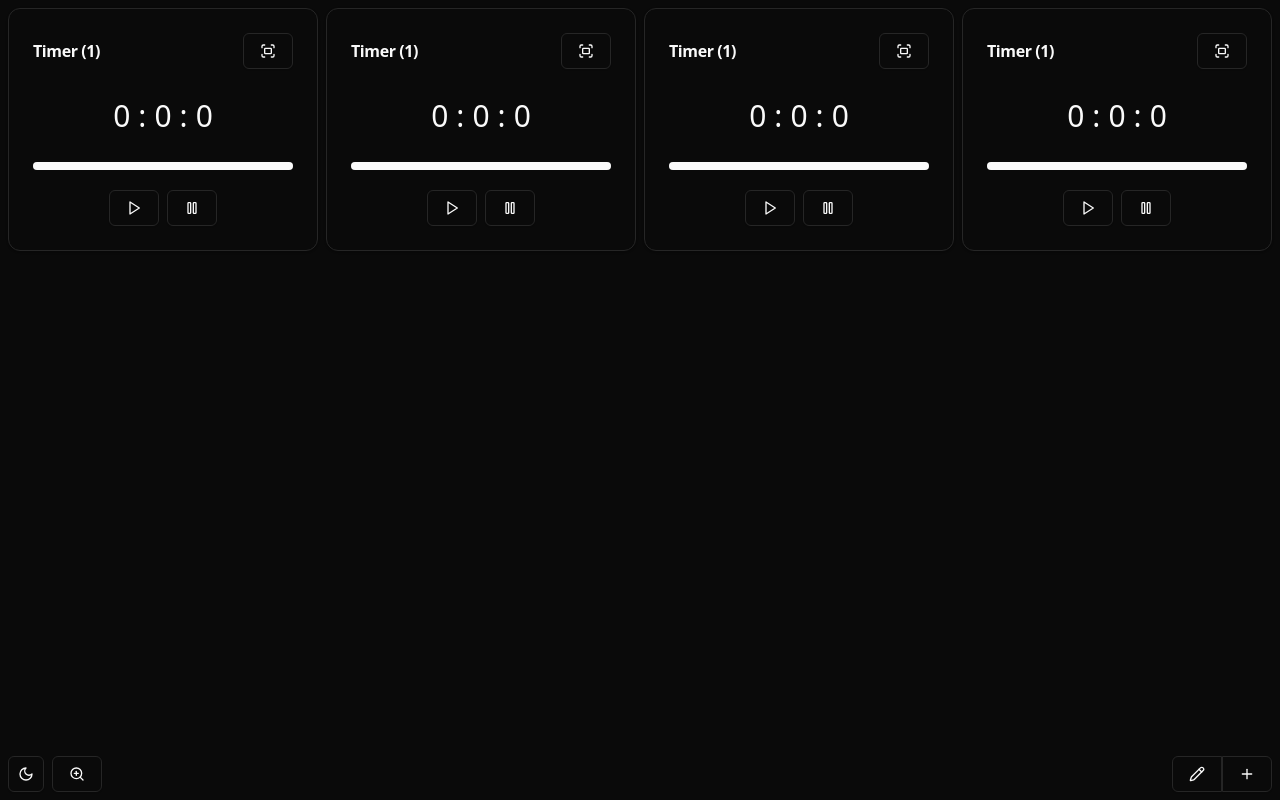
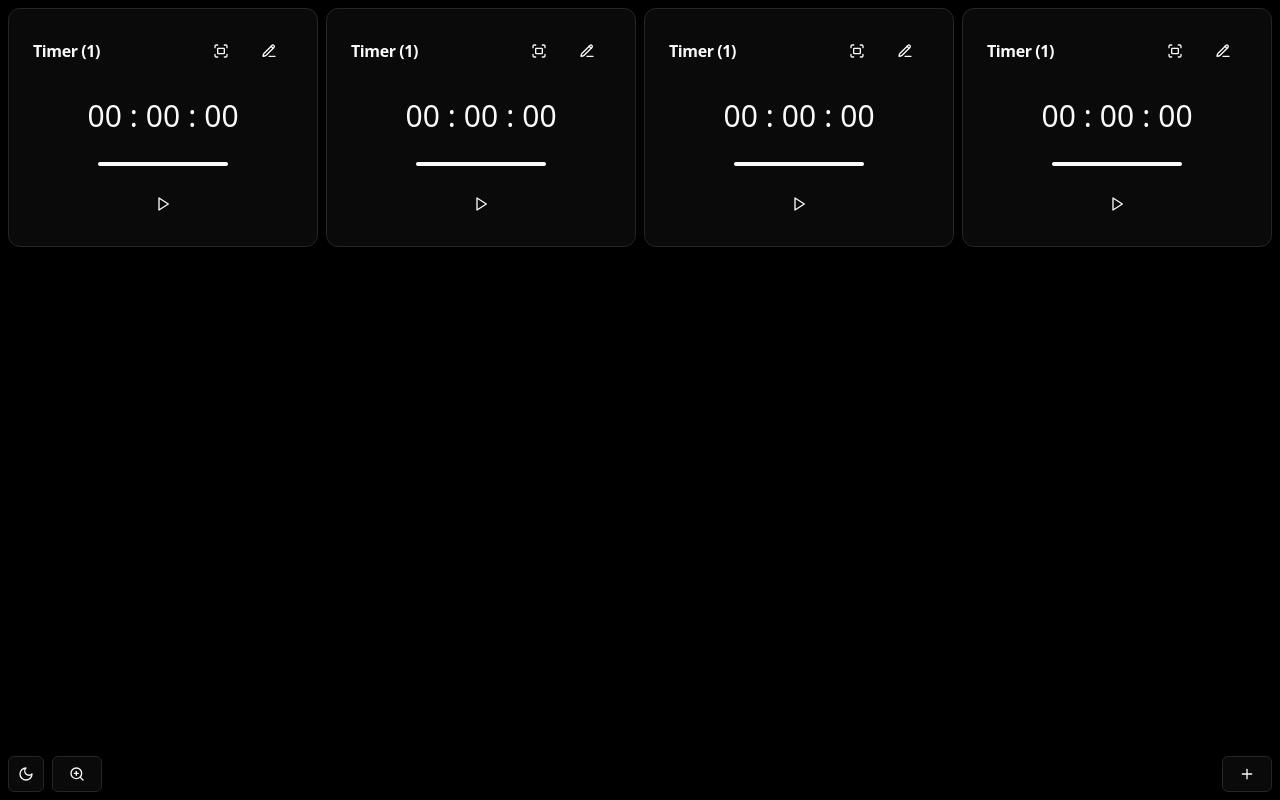
Before and after one commit to gdg-bali/timer-countdown, a React (Vite) app: page / in a window 1280 px wide. Built offline with nearby package versions, Linux system fonts and the light colour scheme.

Commit message:
styling: form create and add timer item

```diff
--- a/src/App.tsx
+++ b/src/App.tsx
@@ -3,12 +3,23 @@ import { ThemeProvider } from "@/components/theme-provider";
 import { Button } from "@/components/ui/button";
 import FullScreenLayout from "@/Layout/full-screen-layout";
 import { Pencil } from "lucide-react";
+import { NotebookPen } from "lucide-react";
 import { Plus } from "lucide-react";
+import {
+  Dialog,
+  DialogContent,
+  DialogFooter,
+  DialogHeader,
+  DialogTitle,
+  DialogTrigger,
+} from "@/components/ui/dialog";
+import { Input } from "@/components/ui/input";
 
 const App = () => {
   return (
     <ThemeProvider defaultTheme="dark" storageKey="vite-ui-theme">
       <FullScreenLayout>
+        <div className="bg-white dark:bg-black transition min-h-screen">
           <div className="grid lg:grid-cols-4 grid-cols-2 gap-2 p-2">
             <CardTimer countTimer={120} />
             <CardTimer countTimer={120} />
@@ -16,12 +27,40 @@ const App = () => {
             <CardTimer countTimer={120} />
           </div>
           <div className="fixed bottom-2 right-2 flex">
-          <Button variant="outline" className="rounded-r-none">
+            {/* <Button variant="outline">
               <Pencil />
-          </Button>
-          <Button variant="outline" className="rounded-l-none">
+            </Button> */}
+            {/* Add Form */}
+            <Dialog>
+              <DialogTrigger asChild>
+                <Button variant="outline">
                   <Plus />
                 </Button>
+              </DialogTrigger>
+              <DialogContent className="sm:max-w-[425px]">
+                <DialogHeader>
+                  <DialogTitle>Add New Timer</DialogTitle>
+                </DialogHeader>
+                <div className="flex text-2xl gap-2 justify-center items-center">
+                  <Input id="name" type="number" placeholder="00" />
+                  <span>:</span>
+                  <Input id="name" type="number" placeholder="00" />
+                  <span>:</span>
+                  <Input id="name" type="number" placeholder="00" />
+                </div>
+                <div className="flex gap-4 py-2 justify-center items-center">
+                  <NotebookPen />
+                  <Input id="name" placeholder="Add Timer Name.." />
+                </div>
+                <DialogFooter>
+                  <Button type="submit">Save changes</Button>
+                  <Button type="submit" variant={"outline"}>
+                    Cancel
+                  </Button>{" "}
+                </DialogFooter>
+              </DialogContent>
+            </Dialog>
+          </div>
         </div>
       </FullScreenLayout>
     </ThemeProvider>
--- a/src/components/card-timer.tsx
+++ b/src/components/card-timer.tsx
@@ -2,6 +2,7 @@ import { Card, CardContent, CardHeader, CardTitle } from "@/components/ui/card";
 import {
   Dialog,
   DialogContent,
+  DialogFooter,
   DialogHeader,
   DialogTitle,
   DialogTrigger,
@@ -9,7 +10,8 @@ import {
 import { Button } from "./ui/button";
 import TimerContent from "./timer-content";
 import { useRef, useState } from "react";
-import { Fullscreen } from "lucide-react";
+import { Fullscreen, NotebookPen, PencilLine, Plus, Trash } from "lucide-react";
+import { Input } from "./ui/input";
 
 interface Props {
   countTimer: number;
@@ -19,14 +21,18 @@ const CardTimer: React.FC<Props> = ({ countTimer }) => {
   const intervalCountdownRef = useRef(0);
   const countTotalRef = useRef(countTimer);
 
-  const [countdownSecond, setCountdownSecond] = useState(0);
-  const [countdownMinute, setCountdownMinute] = useState(0);
-  const [countdownHour, setCountdownHour] = useState(0);
+  const [countdownSecond, setCountdownSecond] = useState("00");
+  const [countdownMinute, setCountdownMinute] = useState("00");
+  const [countdownHour, setCountdownHour] = useState("00");
 
   const formatTime = () => {
-    setCountdownHour(Math.floor(countTotalRef.current / 3600));
-    setCountdownMinute(Math.floor(countTotalRef.current / 60));
-    setCountdownSecond(countTotalRef.current % 60);
+    setCountdownHour(
+      String(Math.floor(countTotalRef.current / 3600)).padStart(2, "0")
+    );
+    setCountdownMinute(
+      String(Math.floor((countTotalRef.current % 3600) / 60)).padStart(2, "0")
+    );
+    setCountdownSecond(String(countTotalRef.current % 60).padStart(2, "0"));
   };
 
   const startCountdown = () => {
@@ -54,11 +60,14 @@ const CardTimer: React.FC<Props> = ({ countTimer }) => {
   };
 
   return (
-    <Card className="transition hover:-translate-y-1 hover:shadow-lg z-[10]">
+    <>
+      <Card className="transition hover:-translate-y-1 shadow-sm hover:shadow-lg z-[10]">
         <CardHeader>
           <CardTitle className="flex justify-between items-center">
             <p>Timer (1)</p>
-          <Button variant={"outline"}>
+            <div>
+              {/* zoom */}
+              <Button className="border-0 shadow-none" variant={"outline"}>
                 {/* Dialog */}
                 <Dialog>
                   <DialogTrigger>
@@ -68,6 +77,7 @@ const CardTimer: React.FC<Props> = ({ countTimer }) => {
                     <DialogHeader>
                       <DialogTitle>Timer (1)</DialogTitle>
                       <div className="h-full flex-col flex justify-center items-center">
+                        {/* form */}
                         <TimerContent
                           fontSize={"20vw"}
                           hours={countdownHour}
@@ -82,6 +92,44 @@ const CardTimer: React.FC<Props> = ({ countTimer }) => {
                   </DialogContent>
                 </Dialog>
               </Button>
+              {/* edit */}
+              <Dialog>
+                <DialogTrigger asChild>
+                  <Button variant="outline" className="border-none">
+                    <PencilLine />
+                  </Button>
+                </DialogTrigger>
+                <DialogContent className="sm:max-w-[425px]">
+                  <DialogHeader>
+                    <DialogTitle>Add New Timer</DialogTitle>
+                  </DialogHeader>
+                  <div className="flex text-2xl gap-2 justify-center items-center">
+                    <Input id="name" type="number" placeholder="00" />
+                    <span>:</span>
+                    <Input id="name" type="number" placeholder="00" />
+                    <span>:</span>
+                    <Input id="name" type="number" placeholder="00" />
+                  </div>
+                  <div className="flex gap-4 py-2 justify-center items-center">
+                    <NotebookPen />
+                    <Input id="name" placeholder="Add Timer Name.." />
+                  </div>
+                  <DialogFooter>
+                    <Button
+                      type="submit"
+                      variant={"outline"}
+                      className="bg-red-500 text-white dark:text-black"
+                    >
+                      <Trash />
+                    </Button>
+                    <Button type="submit">Save changes</Button>
+                    <Button type="submit" variant={"outline"}>
+                      Cancel
+                    </Button>{" "}
+                  </DialogFooter>
+                </DialogContent>
+              </Dialog>
+            </div>
           </CardTitle>
         </CardHeader>
         <CardContent>
@@ -97,6 +145,7 @@ const CardTimer: React.FC<Props> = ({ countTimer }) => {
           />
         </CardContent>
       </Card>
+    </>
   );
 };
 
--- a/src/components/timer-content.tsx
+++ b/src/components/timer-content.tsx
@@ -1,13 +1,13 @@
-import React from "react";
+import React, { useState } from "react";
 import { Button } from "./ui/button";
 import { Progress } from "./ui/progress";
 import { Play } from "lucide-react";
 import { Pause } from "lucide-react";
 
 interface Props {
-  hours: number;
-  minutes: number;
-  seconds: number;
+  hours: string;
+  minutes: string;
+  seconds: string;
   fontSize: string;
   progress: number;
   funcStart: () => void;
@@ -23,8 +23,10 @@ const TimerContent: React.FC<Props> = ({
   funcStart,
   funcPause,
 }) => {
+  const [buttonStatus, setButtonStatus] = useState(true);
+
   return (
-    <>
+    <div className="flex flex-col w-[50%] mx-auto">
       <div
         className="flex justify-center items-center gap-2 mb-6"
         style={{ fontSize: `${fontSize}` }}
@@ -35,16 +37,33 @@ const TimerContent: React.FC<Props> = ({
         <span>:</span>
         <h6>{seconds}</h6>
       </div>
-      <Progress value={progress} className="h-2 mb-5" />
+      <Progress value={progress} className="h-1 mb-5" />
       <div className="flex justify-center items-center gap-2">
-        <Button onClick={funcStart} variant={"outline"}>
-          <Play />
-        </Button>
-        <Button onClick={funcPause} variant={"outline"}>
-          <Pause />
-        </Button>
+        {buttonStatus ? (
+          <Button
+            className="border-0 shadow-none"
+            onClick={() => {
+              funcStart();
+              setButtonStatus(false); // Use setButtonStatus properly
+            }}
+            variant={"outline"}
+          >
+            <Play />
+          </Button>
+        ) : (
+          <Button
+            className="border-0 shadow-none"
+            onClick={() => {
+              funcPause();
+              setButtonStatus(true); // Toggle button status back
+            }}
+            variant={"outline"}
+          >
+            <Pause />
+          </Button>
+        )}
       </div>
-    </>
+    </div>
   );
 };
 
--- /dev/null
+++ b/src/components/ui/input.tsx
@@ -0,0 +1,22 @@
+import * as React from "react"
+
+import { cn } from "@/lib/utils"
+
+const Input = React.forwardRef<HTMLInputElement, React.ComponentProps<"input">>(
+  ({ className, type, ...props }, ref) => {
+    return (
+      <input
+        type={type}
+        className={cn(
+          "flex h-9 w-full rounded-md border border-input bg-transparent px-3 py-1 text-base shadow-sm transition-colors file:border-0 file:bg-transparent file:text-sm file:font-medium file:text-foreground placeholder:text-muted-foreground focus-visible:outline-none focus-visible:ring-1 focus-visible:ring-ring disabled:cursor-not-allowed disabled:opacity-50 md:text-sm",
+          className
+        )}
+        ref={ref}
+        {...props}
+      />
+    )
+  }
+)
+Input.displayName = "Input"
+
+export { Input }
```
Also changed, not shown: src/App-arsip.tsx (renamed from src/App copy.tsx). Lines whose indentation alone changed are shown as unchanged.
